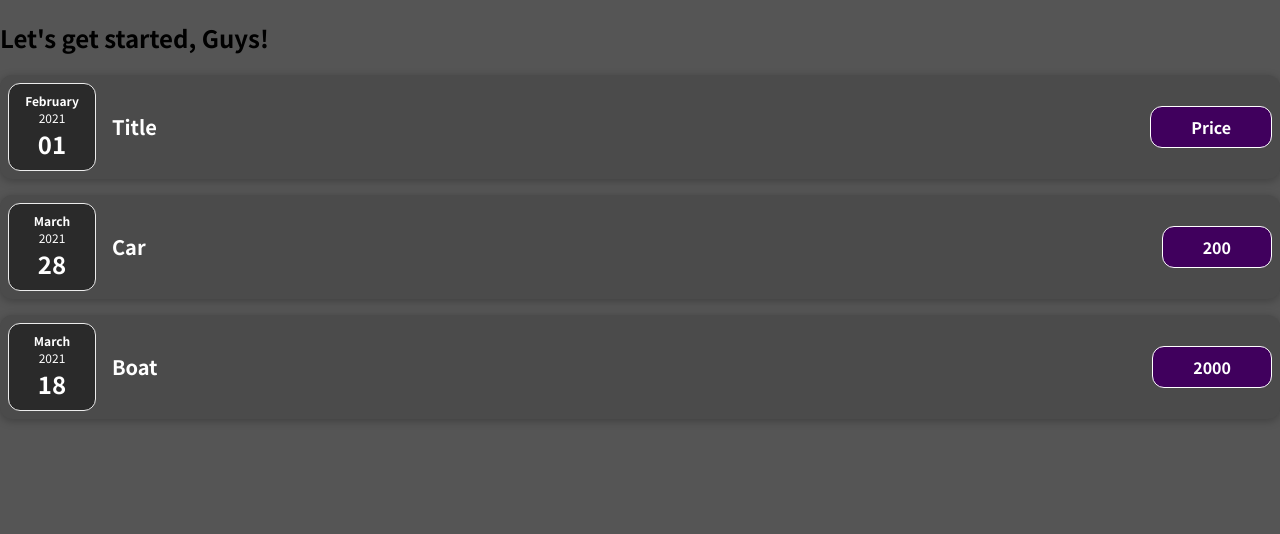
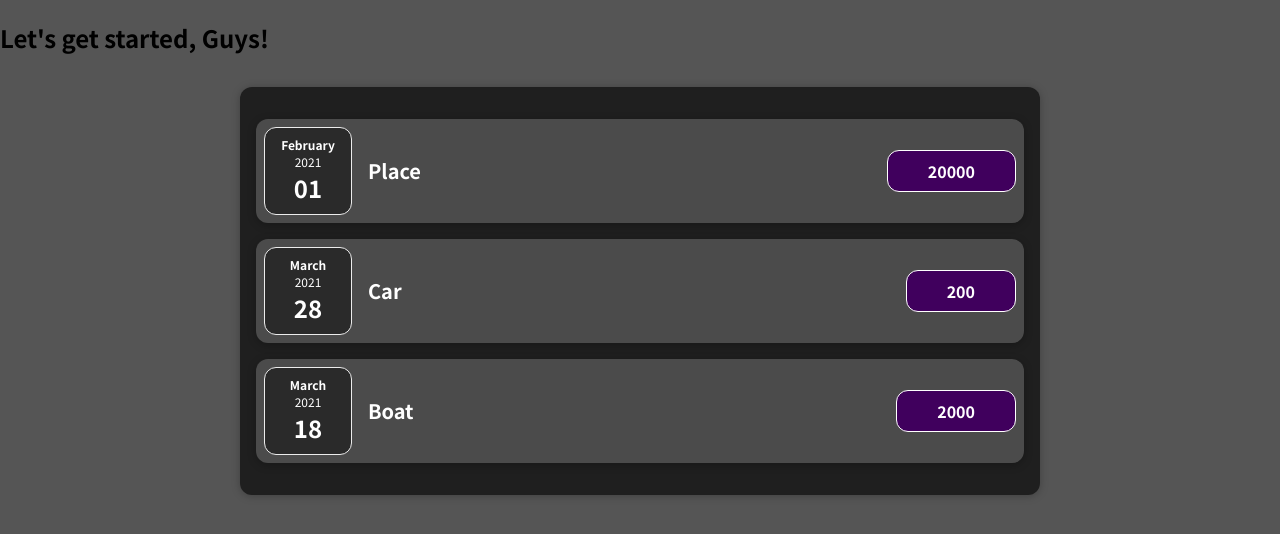
Before and after one commit to abilcode/reaction, a JavaScript app in the folder react basics/: page / in a window 1280 px wide. Shown: the top 534 px of the page. Built offline with nearby package versions, Linux system fonts and the light colour scheme.

Commit message:
making card

```diff
--- a/react basics/src/App.js
+++ b/react basics/src/App.js
@@ -1,29 +1,16 @@
 import ExpenseItem from "./components/ExpenseItem";
+import Expense from "./components/Expenses";
 
 function App() {
   const expenses = [
-    { title: "Title", amount: "Price", date: new Date(2021, 1, 1) },
+    { title: "Place", amount: 20000, date: new Date(2021, 1, 1) },
     { title: "Car", amount: 200, date: new Date(2021, 2, 28) },
     { title: "Boat", amount: 2000, date: new Date(2021, 2, 18) },
   ];
   return (
     <div>
       <h2>Let's get started, Guys!</h2>
-      <ExpenseItem
-        title={expenses[0].title}
-        amount={expenses[0].amount}
-        date={expenses[0].date}
-      ></ExpenseItem>
-      <ExpenseItem
-        title={expenses[1].title}
-        amount={expenses[1].amount}
-        date={expenses[1].date}
-      ></ExpenseItem>
-      <ExpenseItem
-        title={expenses[2].title}
-        amount={expenses[2].amount}
-        date={expenses[2].date}
-      ></ExpenseItem>
+      <Expense items={expenses} />
     </div>
   );
 }
--- /dev/null
+++ b/react basics/src/components/Expenses.css
@@ -0,0 +1,9 @@
+.expenses {
+  padding: 1rem;
+  background-color: rgb(31, 31, 31);
+  margin: 2rem auto;
+  width: 50rem;
+  max-width: 95%;
+  border-radius: 12px;
+  box-shadow: 0 1px 8px rgba(0, 0, 0, 0.25);
+}
--- /dev/null
+++ b/react basics/src/components/Expenses.js
@@ -0,0 +1,26 @@
+import ExpenseItem from "./ExpenseItem";
+import "./Expenses.css";
+
+function Expenses(props) {
+  return (
+    <div className='expenses'>
+      <ExpenseItem
+        title={props.items[0].title}
+        amount={props.items[0].amount}
+        date={props.items[0].date}
+      ></ExpenseItem>
+      <ExpenseItem
+        title={props.items[1].title}
+        amount={props.items[1].amount}
+        date={props.items[1].date}
+      ></ExpenseItem>
+      <ExpenseItem
+        title={props.items[2].title}
+        amount={props.items[2].amount}
+        date={props.items[2].date}
+      ></ExpenseItem>
+    </div>
+  );
+}
+
+export default Expenses;
```
Also changed, not shown: 1 other file (tests, documents, lock files or other folders).
